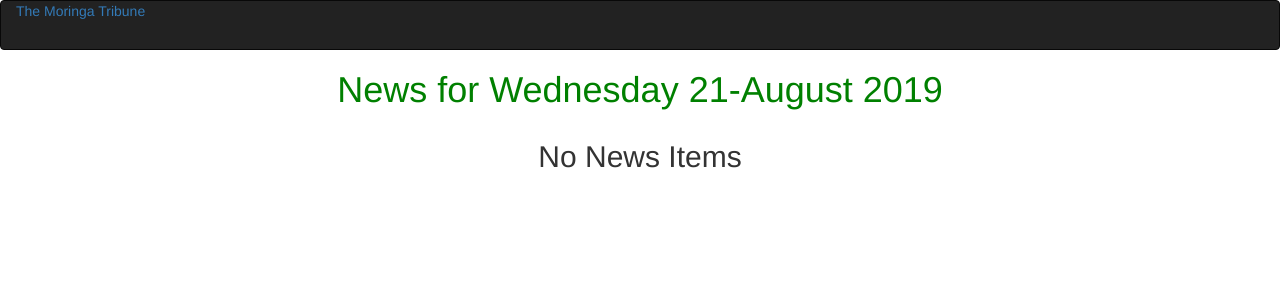
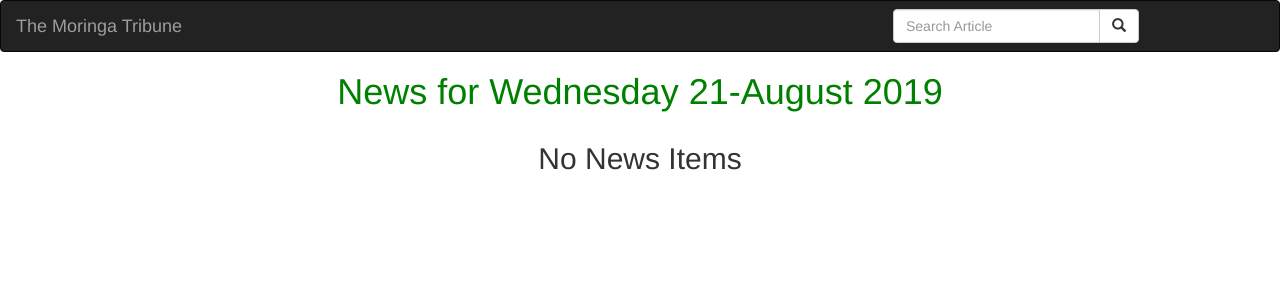
Before and after one commit to Munyiwamwangi/Tribune-News, a Django app: page / in a window 1280 px wide. Shown: the top 300 px of the page. Run offline with Django 3.2, Linux system fonts and the light colour scheme; some libraries are stand-ins or nearby versions.

Commit message:
add search form, from navbar, url, models search  classmethod, views for route, to templates, search.html that dispays searches

```diff
--- a/news/models.py
+++ b/news/models.py
@@ -34,3 +34,8 @@ class Article(models.Model):
     def days_news(cls,date):
     	news = cls.objects.filter(pub_date__date = date)
     	return news
+
+    @classmethod
+    def search_by_title(cls,search_term):
+        news = cls.objects.filter(title_icontains=search_term)
+        return news
--- a/news/templates/navbar.html
+++ b/news/templates/navbar.html
@@ -8,9 +8,29 @@
 <body>
 	<nav class="navbar navbar-inverse">
 		<div class="container-fluid">
-			<div class="nav-header">
-				<a href="{% url 'newsToday'  %}">The Moringa Tribune</a>
+			<div class="navbar-header">
+				<a class="navbar-brand" href="{% url 'newsToday' %}">The Moringa Tribune</a>
 			</div>
+
+			<!-- Adding a search form  -->
+			<div class="col-sm-4 col-md-4 navbar-right">
+
+				<form class="navbar-form" role="search" action="{% url 'search_results' %}">
+
+					<div class="input-group">
+						<input type="text" class="form-control" placeholder="Search Article" name="article">
+						<div class="input-group-btn">
+							<button class="btn btn-default" type="submit">
+								<i class="glyphicon glyphicon-search">
+
+								</i>
+							</button>
+						</div>
+					</div>
+
+				</form>
+			</div>
+			<!-- search form end -->
 		</div>
 	</nav>
 </body>
--- a/news/urls.py
+++ b/news/urls.py
@@ -4,5 +4,6 @@ from . import views
 
 urlpatterns=[
     url(r'^$',views.news_today,name='newsToday'),
-    url(r'^archives/(\d{4}-\d{2}-\d{2})/$',views.past_days_news,name = 'pastNews')
+    url(r'^archives/(\d{4}-\d{2}-\d{2})/$',views.past_days_news,name = 'pastNews'),
+    url(r'^search/', views.search_results, name='search_results')
 ]
--- a/news/views.py
+++ b/news/views.py
@@ -39,3 +39,15 @@ def past_days_news(request, past_date):
         news = Article.days_news(date)
 
     return render(request, 'all-news/past-news.html', {"date": date})
+
+def search_results(request):
+    if 'articles' in request.GET and request.GET["article"]:
+        search_term = request.Get.get("article")
+        searched_articles = Article.search_by_title(search_term)
+        message = f"{search_term}"
+
+        return render(request, 'all_news/search.html', {"message": message,"articles":searched_articles})
+
+    else:
+        message  = "You haven't searched for any term"
+        return render(request, 'all-news/search.html', {"message":message})
```
Also changed, not shown: news/templates/all-news/search.html (added, +25 -0 lines).
